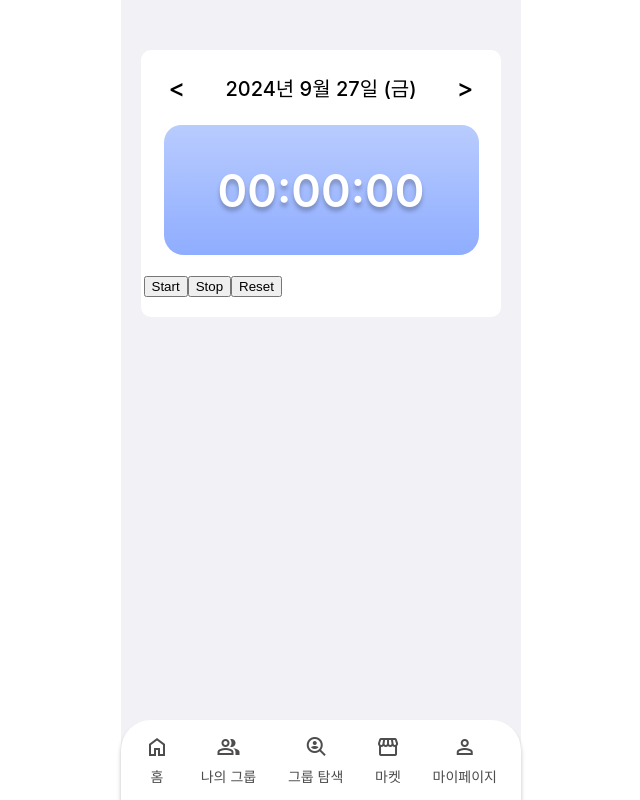
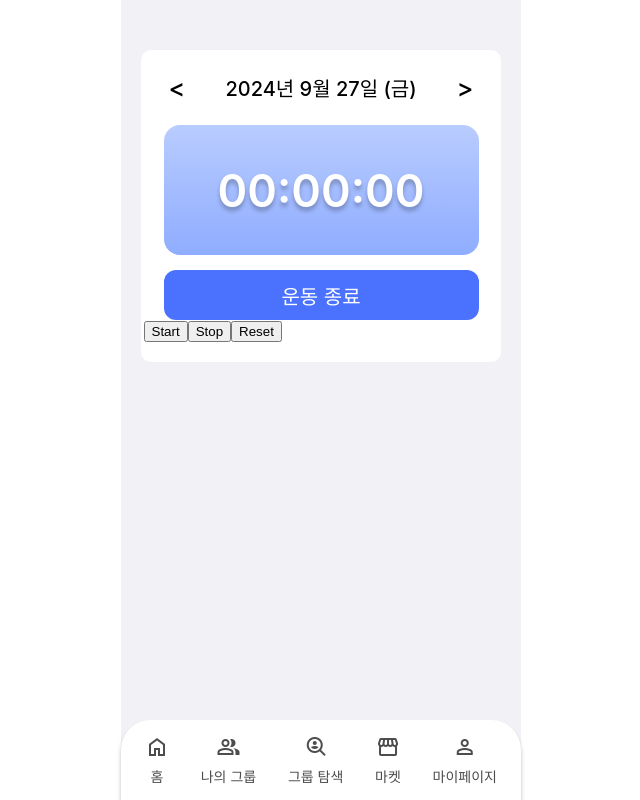
Before and after one commit to kakao-tech-campus-2nd-step3/Team17_FE, a React (Create React App) app: page / in a window 1280 px wide. Shown: the whole page, without its empty margins (319-959 px from the left). Built offline with nearby package versions, Linux system fonts and the light colour scheme; a web font is replaced by a local one.

Commit message:
feat: 메인페이지 운동종료 버튼 구현

```diff
--- a/src/components/Timer.tsx
+++ b/src/components/Timer.tsx
@@ -65,6 +65,7 @@ const Timer: React.FC = () => {
             <TimerContainer>
                 <TimerContent>{formatTime(time)}</TimerContent>
             </TimerContainer>
+            <StopButton onClick={handleStop}>운동 종료</StopButton>
             <button type="button" onClick={handleStart}>Start</button>
             <button type="button" onClick={handleStop}>Stop</button>
             <button type="button" onClick={handleReset}>Reset</button>
@@ -73,7 +74,7 @@ const Timer: React.FC = () => {
 };
 
 const TimerContainer = styled.div`
-    margin: 20px;
+    margin: 20px 20px 15px 20px;
 `;
 
 const TimerContent = styled.div`
@@ -86,8 +87,22 @@ const TimerContent = styled.div`
     align-items: center;
     justify-content: center;
     text-shadow: 0px 4px 4px rgba(0, 0, 0, 0.25);
-    border-radius: 17.362px 17.362px 20px 20px;
+    border-radius: 16px;
     background: linear-gradient(180deg, #B9CCFF 0%, #8FADFF 100%);
 `;
 
+const StopButton = styled.div`
+    width: 315px;
+    height: 50px;
+    background-color: #4B72FF;
+    display: flex;
+    align-items: center;
+    justify-content: center;
+    margin: 0px 20px;
+    border-radius: 12px;
+    text-align: center;
+    color: #ffffff;
+    font-size: 20px;
+`
+
 export default Timer;
```
